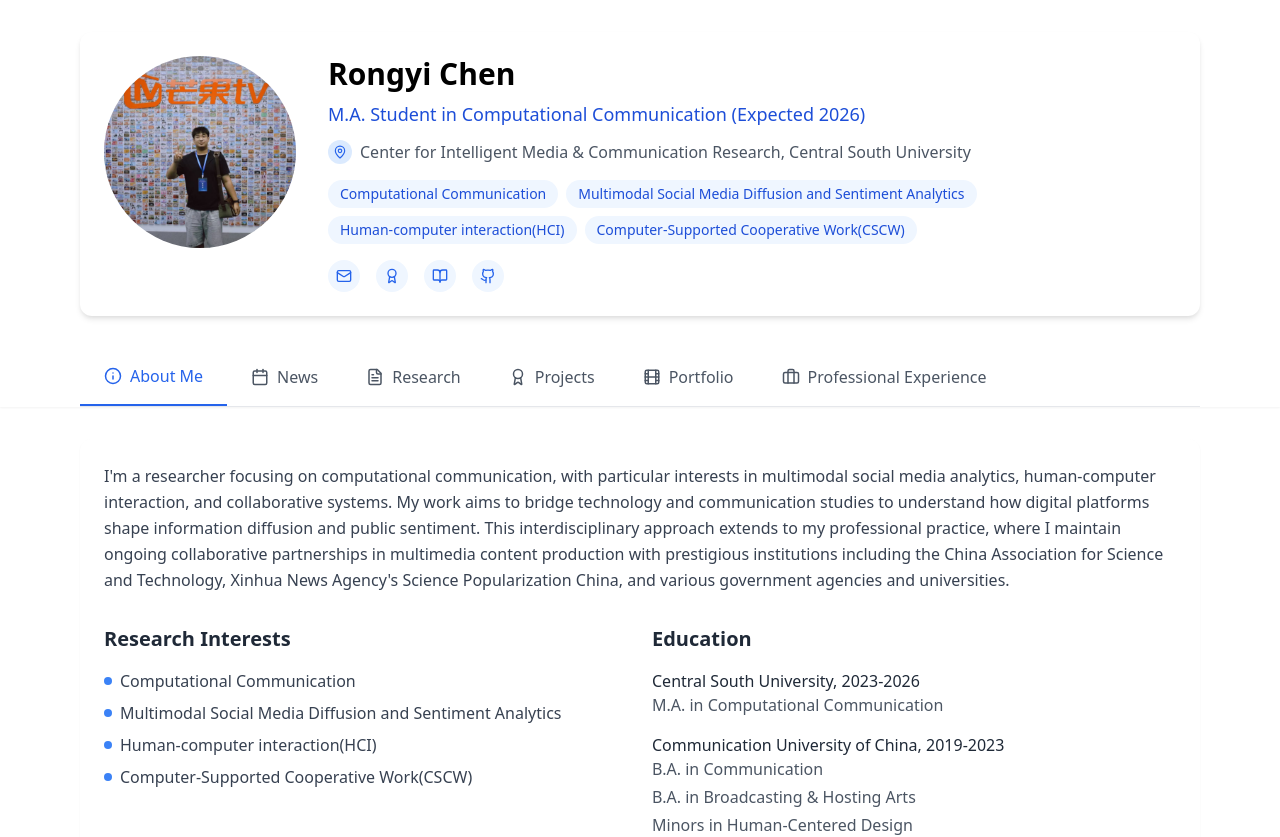
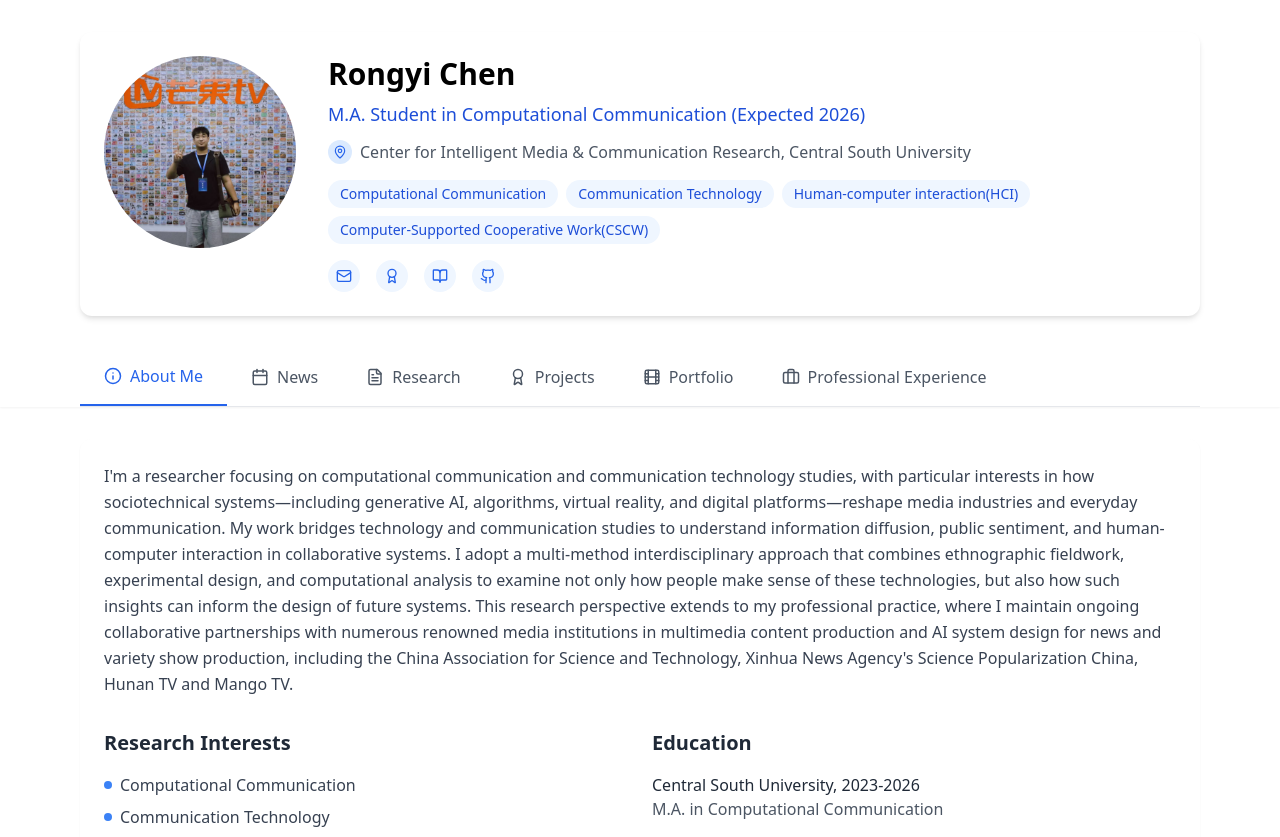
Before and after one commit to Likunnan/rongyichen, a React (Create React App) app: page / in a window 1280 px wide. Shown: the top 837 px of the page. Built offline with nearby package versions, Linux system fonts and the light colour scheme.

Commit message:
Update News03

```diff
--- a/src/AcademicProfile.jsx
+++ b/src/AcademicProfile.jsx
@@ -13,8 +13,8 @@ const AcademicProfile = () => {
     title: "M.A. Student in Computational Communication (Expected 2026)",
     institution: "Center for Intelligent Media & Communication Research, Central South University",
     email: "rongyi@csu.edu.cn",
-    bio: "I'm a researcher focusing on computational communication, with particular interests in multimodal social media analytics, human-computer interaction, and collaborative systems. My work aims to bridge technology and communication studies to understand how digital platforms shape information diffusion and public sentiment. This interdisciplinary approach extends to my professional practice, where I maintain ongoing collaborative partnerships in multimedia content production with prestigious institutions including the China Association for Science and Technology, Xinhua News Agency's Science Popularization China, and various government agencies and universities.",
-    researchAreas: ["Computational Communication", "Multimodal Social Media Diffusion and Sentiment Analytics", "Human-computer interaction(HCI)", "Computer-Supported Cooperative Work(CSCW)"],
+    bio: "I'm a researcher focusing on computational communication and communication technology studies, with particular interests in how sociotechnical systems—including generative AI, algorithms, virtual reality, and digital platforms—reshape media industries and everyday communication. My work bridges technology and communication studies to understand information diffusion, public sentiment, and human-computer interaction in collaborative systems. I adopt a multi-method interdisciplinary approach that combines ethnographic fieldwork, experimental design, and computational analysis to examine not only how people make sense of these technologies, but also how such insights can inform the design of future systems. This research perspective extends to my professional practice, where I maintain ongoing collaborative partnerships with numerous renowned media institutions in multimedia content production and AI system design for news and variety show production, including the China Association for Science and Technology, Xinhua News Agency's Science Popularization China, Hunan TV and Mango TV.",
+    researchAreas: ["Computational Communication", "Communication Technology", "Human-computer interaction(HCI)", "Computer-Supported Cooperative Work(CSCW)"],
     socialMedia: [
       { name: "Google Scholar", icon: Award, url: "https://scholar.google.com/citations?user=aFi4Wd0AAAAJ&hl=en" },
       { name: "RedNote", icon: BookOpen, url: "https://www.xiaohongshu.com/user/profile/6633970e000000000303278d" },
```
